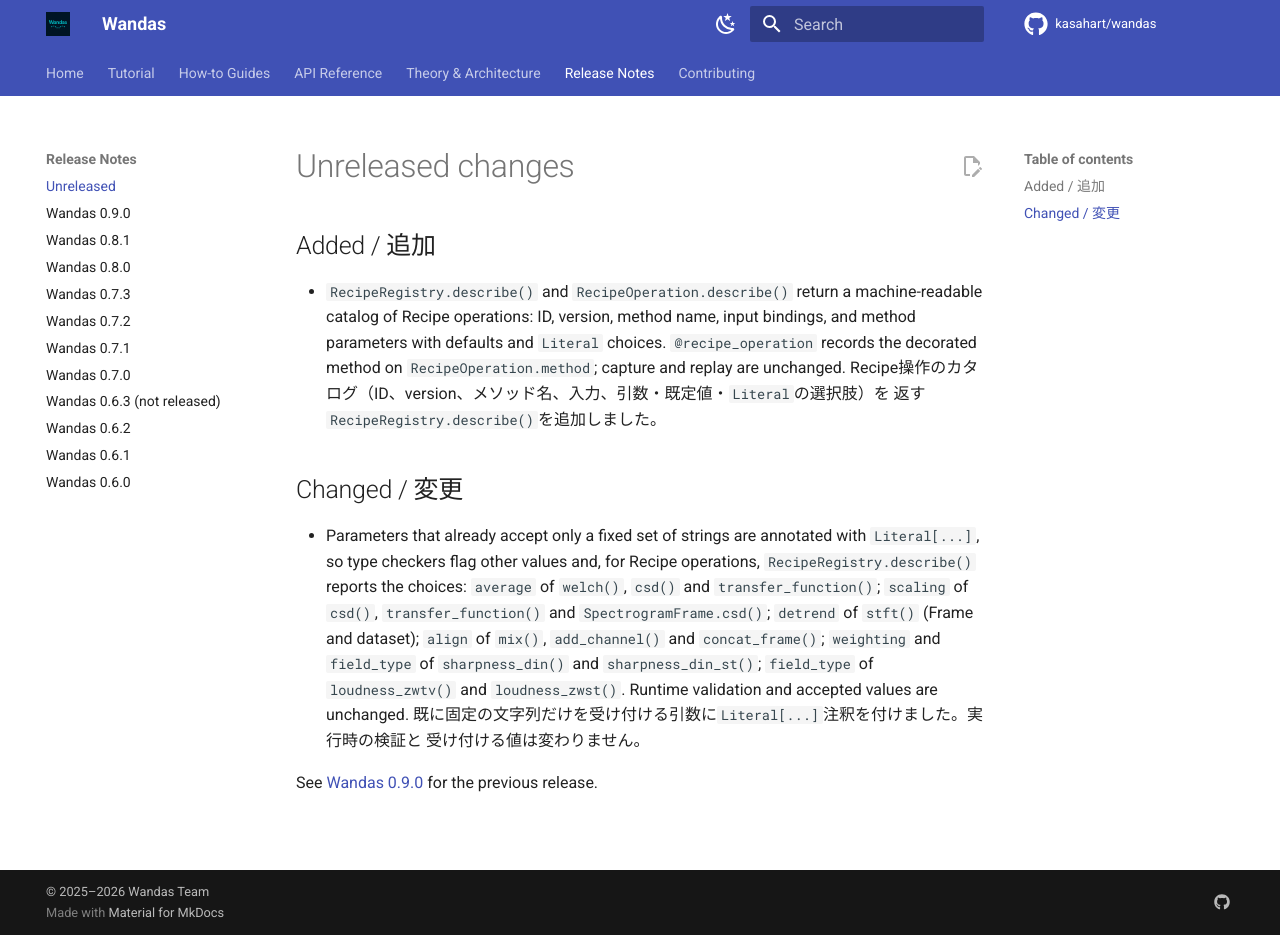
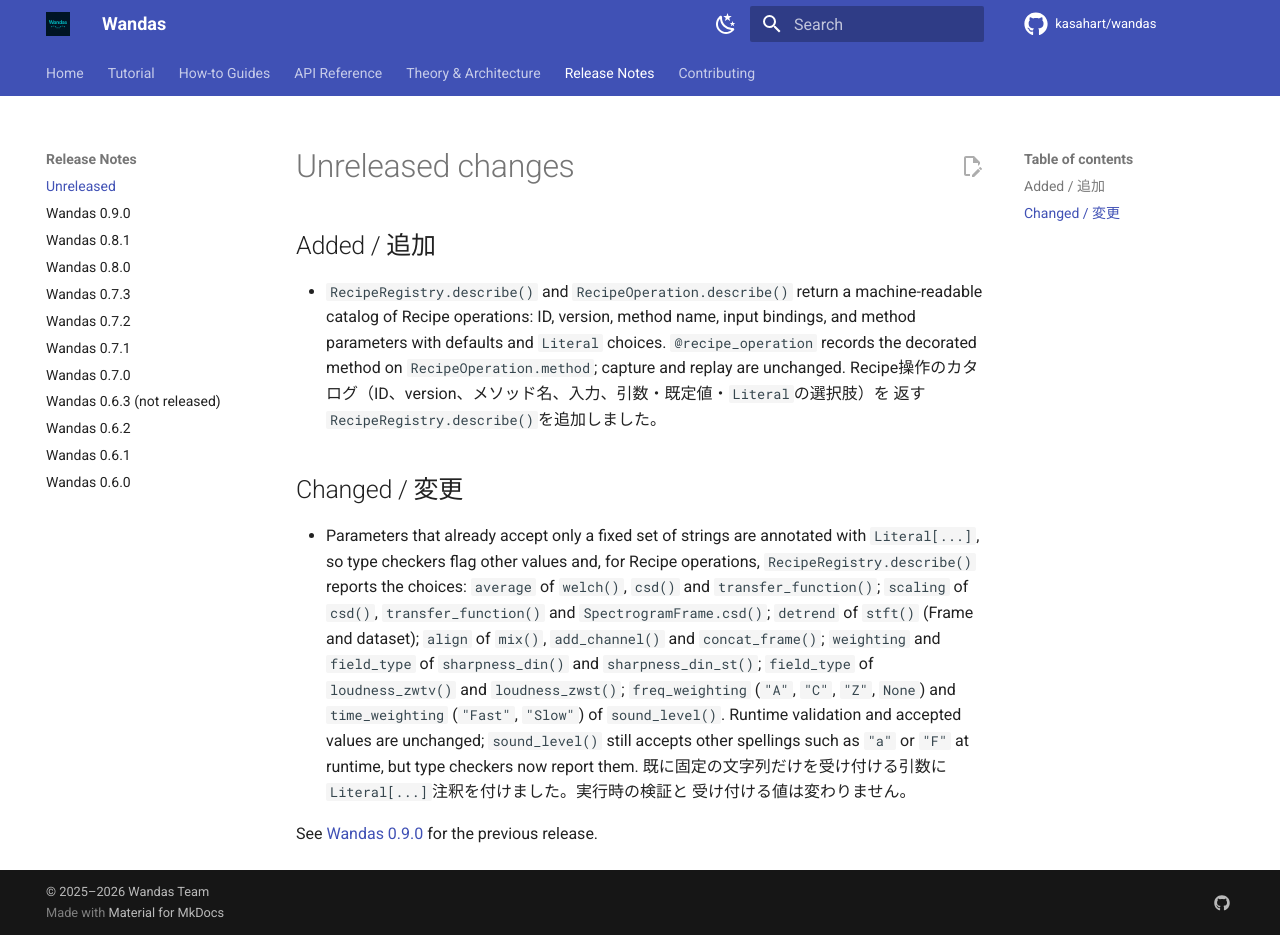
Before and after one commit to kasahart/wandas, an MkDocs documentation site: the page built from docs/src/release-notes/unreleased.md, in a window 1280 px wide and 935 px high. Built offline with MkDocs 1.6.1 and Material for MkDocs 9.7.7, drawn with Linux system fonts in a browser that asks for light colours; comment, search, counter and statistics services are not loaded.

Commit message:
Annotate sound_level weightings with Literal
Co-Authored-By: Claude Opus 5.5 (1M context) <noreply@anthropic.com>
Claude-Session: https://claude.ai/code/session_01W8f88dRcLdtZJJngDjrY4H

```diff
--- a/docs/src/release-notes/unreleased.md
+++ b/docs/src/release-notes/unreleased.md
@@ -19,7 +19,11 @@
   `csd()`, `transfer_function()` and `SpectrogramFrame.csd()`; `detrend` of
   `stft()` (Frame and dataset); `align` of `mix()`, `add_channel()` and
   `concat_frame()`; `weighting` and `field_type` of `sharpness_din()` and
-  `sharpness_din_st()`; `field_type` of `loudness_zwtv()` and `loudness_zwst()`. Runtime validation and accepted values are unchanged.
+  `sharpness_din_st()`; `field_type` of `loudness_zwtv()` and `loudness_zwst()`; `freq_weighting`
+  (`"A"`, `"C"`, `"Z"`, `None`) and `time_weighting` (`"Fast"`, `"Slow"`) of
+  `sound_level()`. Runtime validation and accepted values are unchanged;
+  `sound_level()` still accepts other spellings such as `"a"` or `"F"` at
+  runtime, but type checkers now report them.
   既に固定の文字列だけを受け付ける引数に`Literal[...]`注釈を付けました。実行時の検証と
   受け付ける値は変わりません。
 
```
Also changed, not shown: 3 other files.
